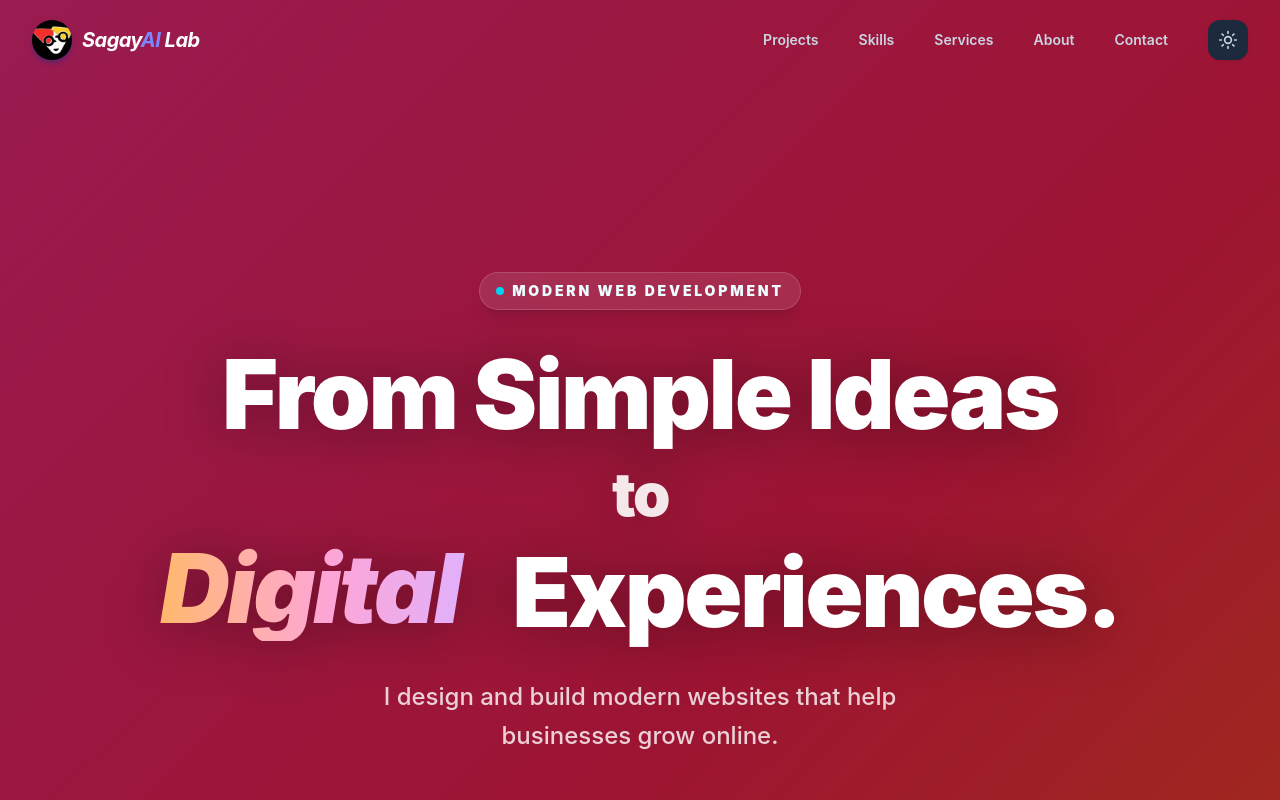
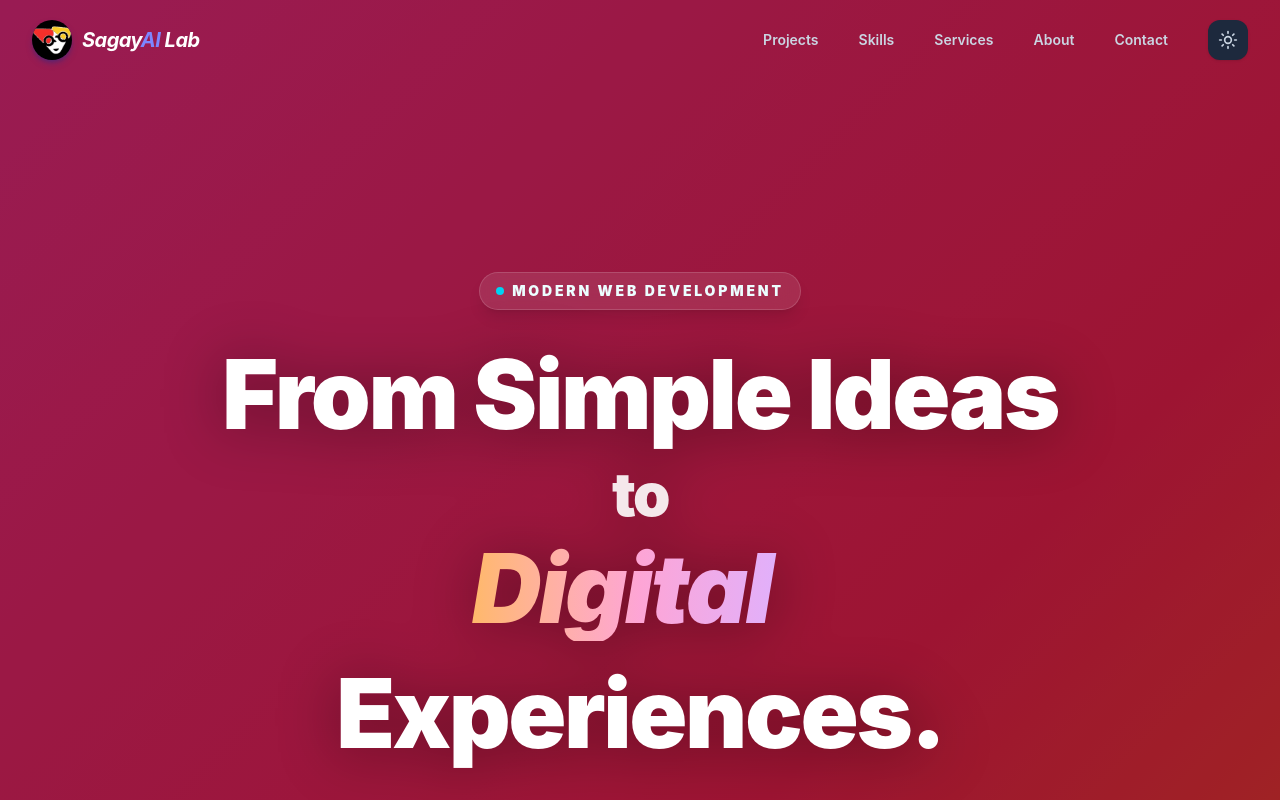
Before and after one commit to stalinSaga04/portfolio, a React (Vite) app: page / in a window 1280 px wide. Shown: the top 800 px of the page. Built offline with nearby package versions, Linux system fonts and the light colour scheme.

Commit message:
style: fix hero text wrapping on mobile for long animated words

```diff
--- a/src/components/Hero.jsx
+++ b/src/components/Hero.jsx
@@ -77,7 +77,7 @@
                         <h1 className="text-4xl sm:text-5xl md:text-7xl lg:text-8xl font-black text-white tracking-tight leading-[1.1] md:leading-[1.1] px-2 drop-shadow-[0_4px_30px_rgba(0,0,0,0.4)] text-center flex flex-col items-center justify-center gap-2 sm:gap-4 w-full">
                             <span>From Simple Ideas</span>
                             <span className="text-3xl sm:text-4xl md:text-6xl text-white/90">to</span>
-                            <div className="flex flex-col sm:flex-row items-center justify-center gap-2 sm:gap-4 w-full">
+                            <div className="flex flex-wrap items-center justify-center gap-2 sm:gap-4 w-full">
                                 <span className="italic text-transparent bg-clip-text bg-gradient-to-r from-orange-300 via-pink-300 to-purple-300 transform sm:-translate-y-1">
                                     <TypeAnimation
                                         sequence={[
```
